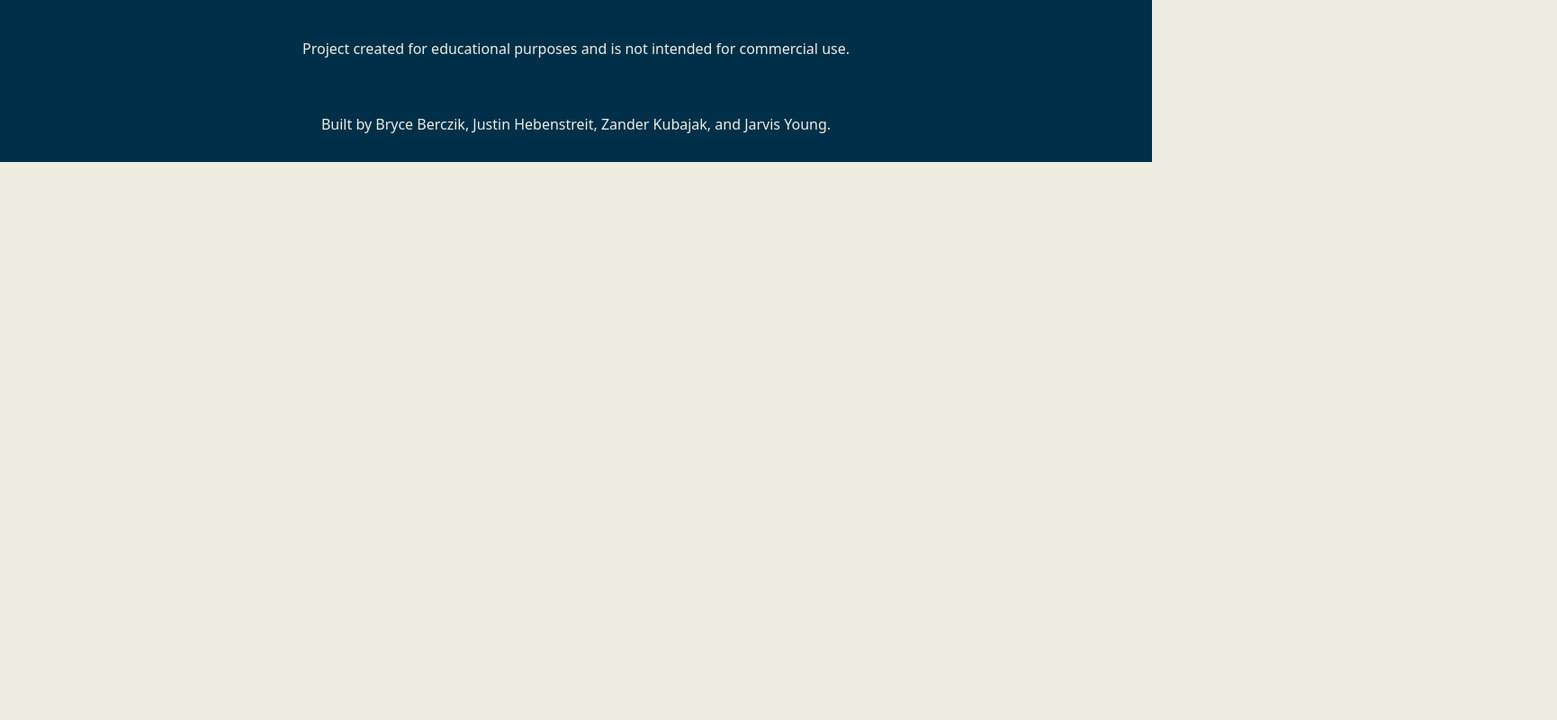
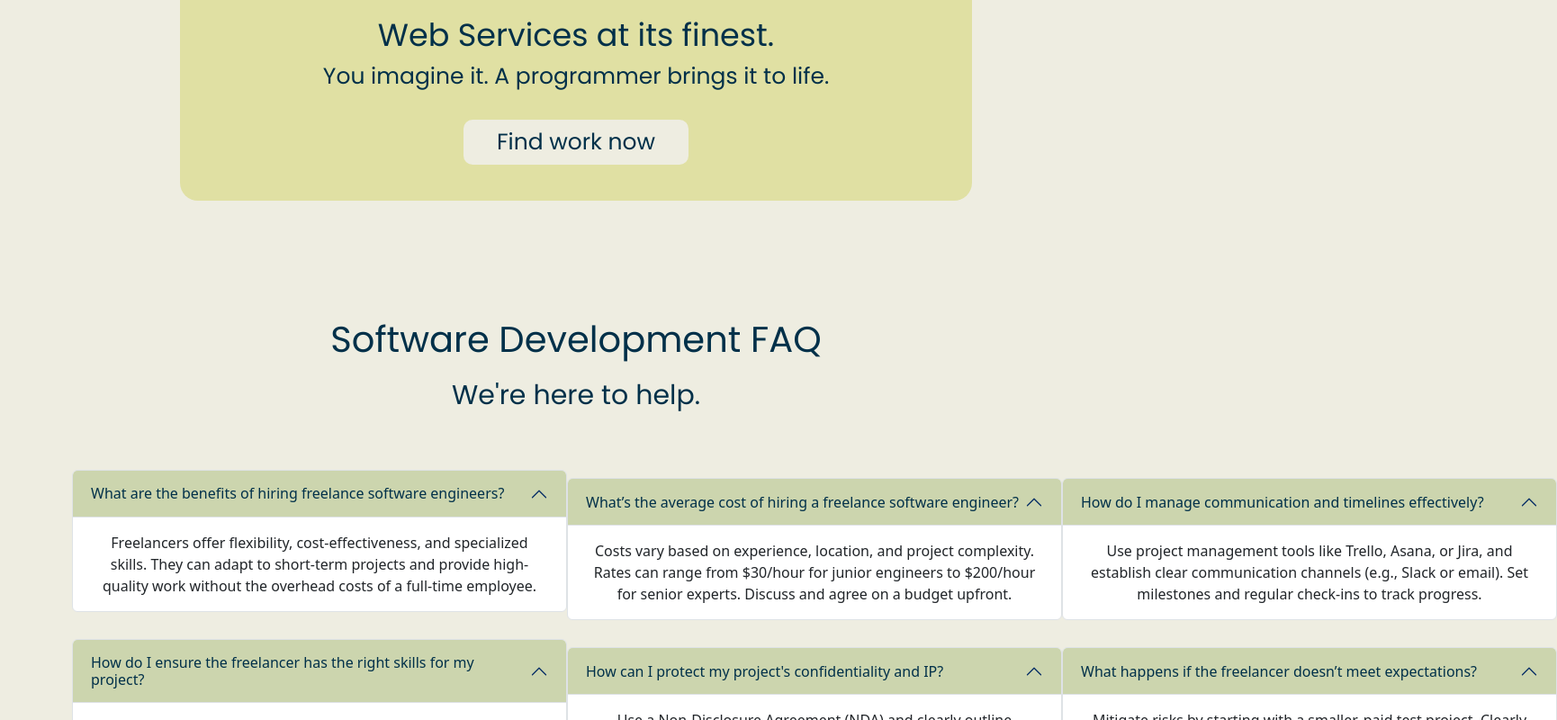
Before and after one commit to bryceberczik/codeBounty, a React (Vite) app in the folder client/: page /explore in a window 1280 px wide. Shown: the part 860-1660 px from the top of the page at 90% size, 1730 px wide, since content can reach past the window. Before the commit the page ends 1040 px from the top, so only its background shows below. Built offline with nearby package versions, Linux system fonts and the light colour scheme.

Commit message:
completed base explore page

```diff
--- /dev/null
+++ b/client/src/components/FaqAccordion.tsx
@@ -0,0 +1,22 @@
+import Accordion from "react-bootstrap/Accordion";
+import "../css/faqaccordion.css";
+
+interface IFaqAccordionProps {
+
+    title: string;
+    description: string;
+}
+
+const FaqAccordion = ({ title, description }: IFaqAccordionProps) => {
+  return (
+
+    <Accordion defaultActiveKey="0">
+      <Accordion.Item eventKey="0">
+        <Accordion.Header>{title}</Accordion.Header>
+        <Accordion.Body>{description}</Accordion.Body>
+      </Accordion.Item>
+    </Accordion>
+  );
+};
+
+export default FaqAccordion;
--- a/client/src/css/explore.css
+++ b/client/src/css/explore.css
@@ -1,24 +1,20 @@
 .explore-container {
-
   display: flex;
   flex-direction: column;
 }
 
 .intro-text-explore {
-
   margin: 50px 0;
 }
 
 .intro-text-explore h1 {
-
   font-family: "Poppins", sans-serif;
   font-weight: 400;
   text-align: center;
   color: #003049;
 }
 
-.explore-first-container {
-
+.explore-users-container {
   margin: 30px 200px 100px 200px;
   display: flex;
   flex-direction: row;
@@ -27,7 +23,6 @@
 }
 
 .turn {
-
   background-color: #ccd5ae;
   color: #004d00;
   padding: 10px;
@@ -41,7 +36,88 @@
 }
 
 .turn:hover {
-
   background-color: #b0cc8a;
   cursor: pointer;
 }
+
+.explore-engage-container {
+  display: flex;
+  flex-direction: column;
+  align-items: center;
+  background-color: #e0e0a3;
+  margin: 50px 200px;
+  padding: 40px 0;
+  color: #003049;
+  text-align: center;
+  border-radius: 20px;
+}
+
+.explore-engage-container h1 {
+  font-family: "Poppins", sans-serif;
+  font-weight: 400;
+  font-size: 35px;
+  margin-bottom: 10px;
+}
+
+.explore-engage-container h2 {
+  font-family: "Poppins", sans-serif;
+  font-weight: 400;
+  font-size: 25px;
+}
+
+.findwork-btn {
+  margin-top: 25px;
+  background-color: #eeede1;
+  padding: 10px 5px;
+  width: 250px;
+  border-radius: 10px;
+  transition: 0.1s ease;
+}
+
+.findwork-btn:hover {
+  background-color: #d6d5c9;
+  cursor: pointer;
+}
+
+.findwork-btn h3 {
+  font-family: "Poppins", sans-serif;
+  font-weight: 400;
+  font-size: 25px;
+  margin: 0;
+}
+
+.explore-faq-container {
+  display: flex;
+  flex-direction: column;
+  text-align: center;
+  color: #003049;
+  margin: 80px;
+}
+
+.explore-faq-container h1 {
+  font-family: "Poppins", sans-serif;
+  font-weight: 400;
+  font-size: 40px;
+  margin-bottom: 20px;
+}
+
+.explore-faq-container h4 {
+  font-family: "Poppins", sans-serif;
+  font-weight: 400;
+  font-size: 30px;
+  margin-bottom: 50px;
+}
+
+.faq-container {
+
+  display: flex;
+  flex-direction: row;
+  align-items: center;
+  justify-content: space-around;
+}
+
+.row-one-faq, .row-two-faq, .row-three-faq {
+
+  display: flex;
+  flex-direction: column;
+}
--- /dev/null
+++ b/client/src/css/faqaccordion.css
@@ -0,0 +1,12 @@
+.accordion-item {
+
+    width: 550px !important;
+    margin: 15px 0;
+}
+
+.accordion-button {
+
+
+    background-color: #ccd5ae !important;
+    color: #003049 !important;
+}
--- a/client/src/pages/Explore.tsx
+++ b/client/src/pages/Explore.tsx
@@ -1,5 +1,6 @@
 import "../css/explore.css";
 import DevCard from "../components/DevCard";
+import FaqAccordion from "../components/FaqAccordion";
 
 const Explore = () => {
   const technologies1 = ["React.js", "Typescript", "Python", "+3 More"].join(
@@ -16,12 +17,12 @@ const Explore = () => {
       <div className="intro-text-explore">
         <h1>Top Rated Sellers</h1>
       </div>
-      <div className="explore-first-container">
+      <div className="explore-users-container">
         <div className="turn">
           <h1>{left}</h1>
         </div>
         <DevCard
-          username="bryceberczik"
+          username="code_maker2005"
           role="Junior Front-end Developer"
           description="
 I absolutely love coding—it's more than just a passion; it feels like a calling. The thrill of solving problems, creating something from nothing, and watching my ideas come to life is unmatched. Every line of code feels like a piece of a puzzle falling into place, and I can’t get enough of it! It’s so much fun that I often find myself comple... [See more]"
@@ -43,6 +44,49 @@ I absolutely love coding—it's more than just a passion; it feels like a callin
           <h1>{right}</h1>
         </div>
       </div>
+      <div className="explore-engage-container">
+        <h1>Web Services at its finest.</h1>
+        <h2>You imagine it. A programmer brings it to life.</h2>
+        <div className="findwork-btn">
+          <h3>Find work now</h3>
+        </div>
+      </div>
+      <div className="explore-faq-container">
+        <h1>Software Development FAQ</h1>
+        <h4>We're here to help.</h4>
+        <div className="faq-container">
+          <div className="row-one-faq">
+            <FaqAccordion
+              title="What are the benefits of hiring freelance software engineers?"
+              description="Freelancers offer flexibility, cost-effectiveness, and specialized skills. They can adapt to short-term projects and provide high-quality work without the overhead costs of a full-time employee."
+            />
+            <FaqAccordion
+              title="How do I ensure the freelancer has the right skills for my project?"
+              description="Review their portfolio, check client testimonials, and conduct technical interviews or skill assessments. Platforms like GitHub or LinkedIn can showcase their coding expertise."
+            />
+          </div>
+          <div className="row-two-faq">
+            <FaqAccordion
+              title="What’s the average cost of hiring a freelance software engineer?"
+              description="Costs vary based on experience, location, and project complexity. Rates can range from $30/hour for junior engineers to $200/hour for senior experts. Discuss and agree on a budget upfront."
+            />
+            <FaqAccordion
+              title="How can I protect my project's confidentiality and IP?"
+              description="Use a Non-Disclosure Agreement (NDA) and clearly outline intellectual property ownership in your contract. Most freelancers are accustomed to working under such agreements."
+            />
+          </div>
+          <div className="row-three-faq">
+            <FaqAccordion
+              title="How do I manage communication and timelines effectively?"
+              description="Use project management tools like Trello, Asana, or Jira, and establish clear communication channels (e.g., Slack or email). Set milestones and regular check-ins to track progress."
+            />
+            <FaqAccordion
+              title="What happens if the freelancer doesn’t meet expectations?"
+              description="Mitigate risks by starting with a smaller, paid test project. Clearly define deliverables in your contract, and use platforms with escrow systems to ensure payment is tied to satisfactory milestones."
+            />
+          </div>
+        </div>
+      </div>
     </div>
   );
 };
```
Lines whose indentation alone changed are shown as unchanged.
